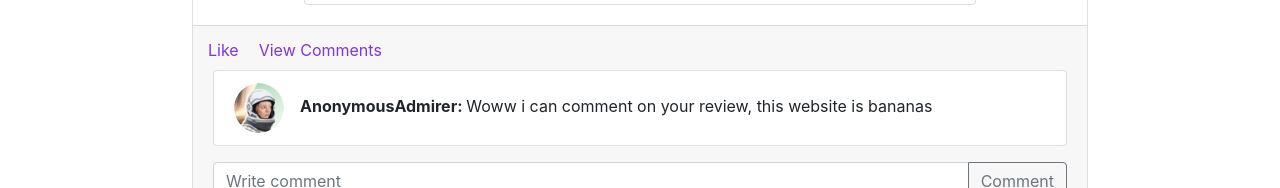
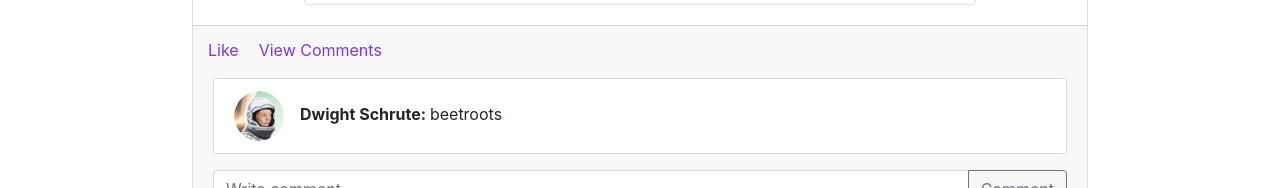
Before and after one commit to sophieKaelin/Movie-Town, a React (Create React App) app: page /reviews in a window 1280 px wide. Shown: the part 764-952 px from the top of the page. Built offline with nearby package versions, Linux system fonts and the light colour scheme; no server answers; a web font is replaced by a local one.

Commit message:
comment handling, user can add comments stored in usestate

```diff
--- a/src/components/ReviewCard.js
+++ b/src/components/ReviewCard.js
@@ -15,14 +15,15 @@ import "../style/ReviewCard.css"
 import samProfile from "../profilepictures/samProf.png"
 
 const ReviewCard = ({ props }) => {
+	const [newComment, setNewComment] = useState("")
+	const [comments, setComments] = useState([
+		{
+			author: "Dwight Schrute",
+			comment: "beetroots",
+			timestamp: "28/10/20",
+		},
+	])
 	console.log("props ", props)
-	const username = "b_radkenny"
-	const titleid = "tt0317219"
-	const timestamp = "2020-07-15 07:25:28"
-	const stars = 5
-	const content = "Broom Broom, I like Cards"
-	const likes = ["b_radkenny", "george_summerglue"]
-	const comments = []
 
 	// const {
 	// 	username,
@@ -49,6 +50,28 @@ const ReviewCard = ({ props }) => {
 	const poster =
 		"https://m.media-amazon.com/images/M/MV5BMTc5MDE2ODcwNV5BMl5BanBnXkFtZTgwMzI2NzQ2NzM@._V1_SX300.jpg"
 	const avatar = samProfile
+	const stars = 5
+	const content = "Broom Broom, I like Cards"
+
+	const handleChange = (e) => {
+		e.preventDefault()
+		const { name, value } = e.target
+		setNewComment(value)
+	}
+
+	const handleLike = () => {}
+
+	const handleComment = () => {
+		console.log(newComment)
+		setComments([
+			...comments,
+			{
+				author: "Dwight Schrute",
+				comment: newComment,
+				timestamp: "28/10/20",
+			},
+		])
+	}
 	return (
 		<Card className="mt-5" style={{ width: "56rem", margin: "auto auto" }}>
 			<Row className="no-gutters">
@@ -142,7 +165,8 @@ const ReviewCard = ({ props }) => {
 				<Card.Link>Like</Card.Link>
 				<Card.Link>View Comments</Card.Link>
 				<ListGroup className="mt-2">
-					<ListGroupItem>
+					{comments.map((comment) => (
+						<ListGroupItem className="mt-2">
 							<Image
 								style={{
 									height: "50px",
@@ -153,14 +177,23 @@ const ReviewCard = ({ props }) => {
 								src={avatar}
 								roundedCircle
 							/>
-						<b>AnonymousAdmirer: </b>Woww i can comment on your
-						review, this website is bananas
+							<b>{comment.author}: </b>
+							{comment.comment}
 						</ListGroupItem>
+					))}
 				</ListGroup>
 				<InputGroup className="mb-3 mt-3">
-					<FormControl placeholder="Write comment" />
+					<FormControl
+						placeholder="Write comment"
+						onChange={handleChange}
+					/>
 					<InputGroup.Append>
-						<Button variant="outline-secondary">Comment</Button>
+						<Button
+							variant="outline-secondary"
+							onClick={handleComment}
+						>
+							Comment
+						</Button>
 					</InputGroup.Append>
 				</InputGroup>
 			</Card.Footer>
```
Lines whose indentation alone changed are shown as unchanged.
